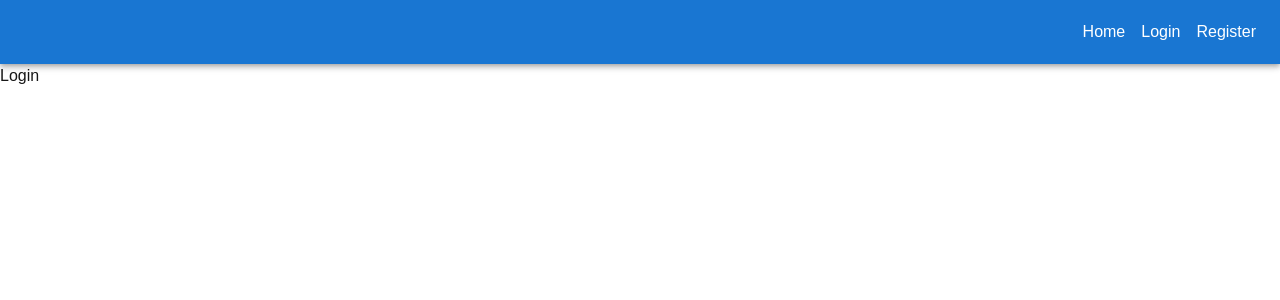
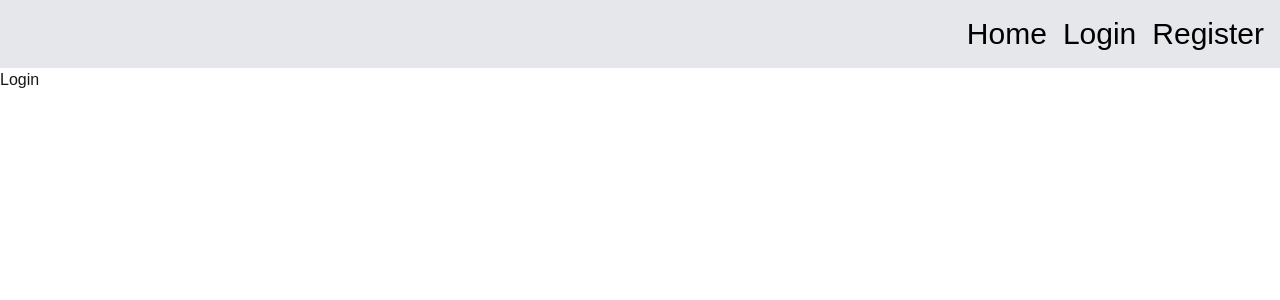
Before and after one commit to deividasdul/ADC, a Next.js app: page /login in a window 1280 px wide. Shown: the top 300 px of the page. Built offline with nearby package versions, Linux system fonts and the light colour scheme.

Commit message:
add dogshit tailwind css MUI material is better btw

```diff
--- a/app/components/Header.jsx
+++ b/app/components/Header.jsx
@@ -4,19 +4,30 @@ import React from "react";
 
 const Header = () => {
   return (
-    <AppBar position="relative">
-      <Toolbar
-        sx={{
-          display: "flex",
-          justifyContent: "flex-end",
-          gap: 2,
-        }}
-      >
-        <Link href={"/"}>Home</Link>
-        <Link href={"/login"}>Login</Link>
-        <Link href={"/register"}>Register</Link>
-      </Toolbar>
-    </AppBar>
+    // <AppBar position="relative">
+    //   <Toolbar
+    //     sx={{
+    //       display: "flex",
+    //       justifyContent: "flex-end",
+    //       gap: 2,
+    //     }}
+    //   >
+    //     <Link href={"/"}>Home</Link>
+    //     <Link href={"/login"}>Login</Link>
+    //     <Link href={"/register"}>Register</Link>
+    //   </Toolbar>
+    // </AppBar>
+    <nav className="flex relative justify-end gap-4 text-3xl p-4 bg-gray-200 text-black">
+      <a className="hover:underline hover:scale-115" href="/">
+        Home
+      </a>
+      <a className="hover:underline hover:scale-115" href="/login">
+        Login
+      </a>
+      <a className="hover:underline hover:scale-115" href="/register">
+        Register
+      </a>
+    </nav>
   );
 };
 
```
Also changed, not shown: app/login/page.tsx (renamed from app/(pages)/login/page.tsx), app/register/page.tsx (renamed from app/(pages)/register/page.tsx).
